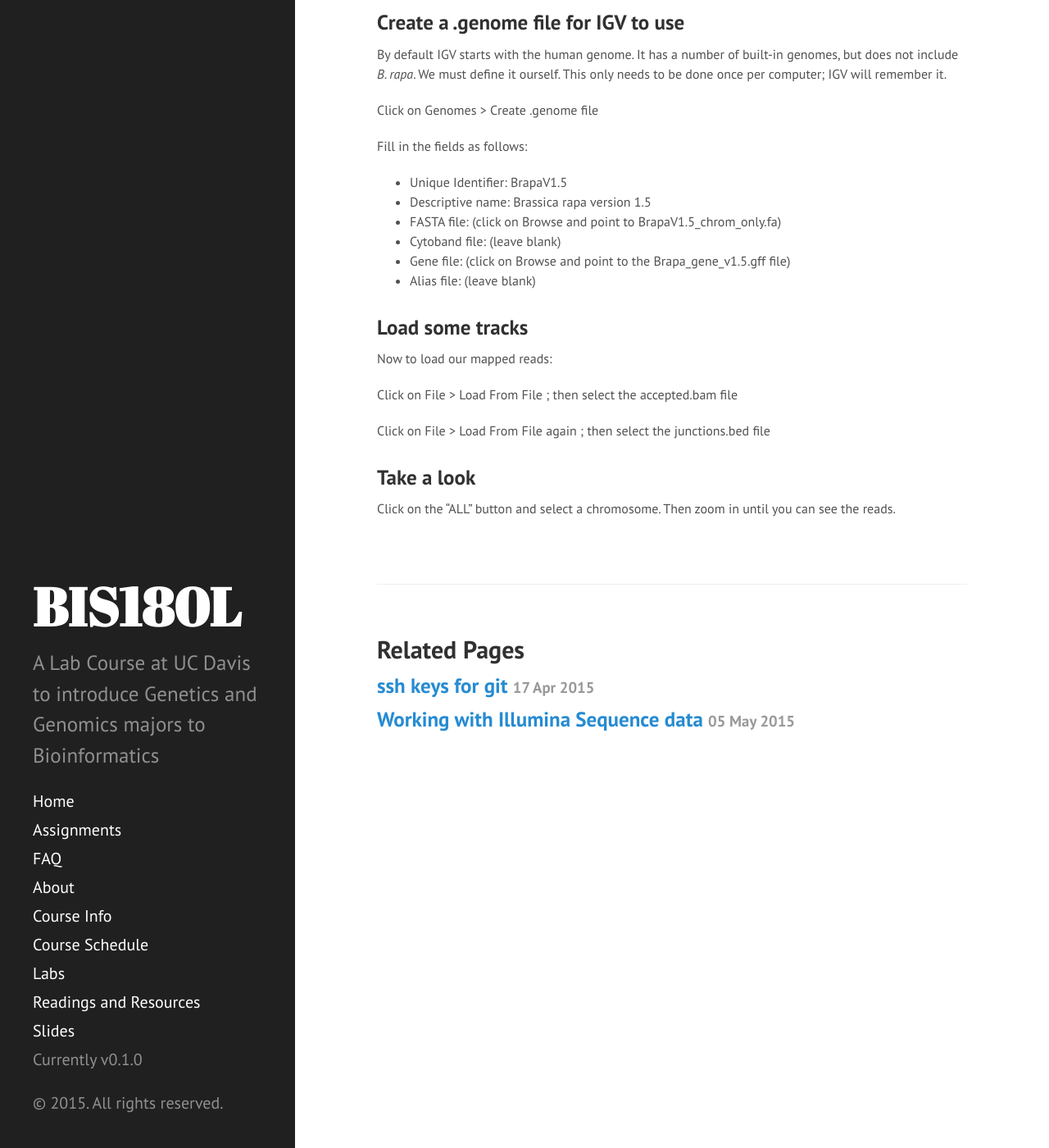
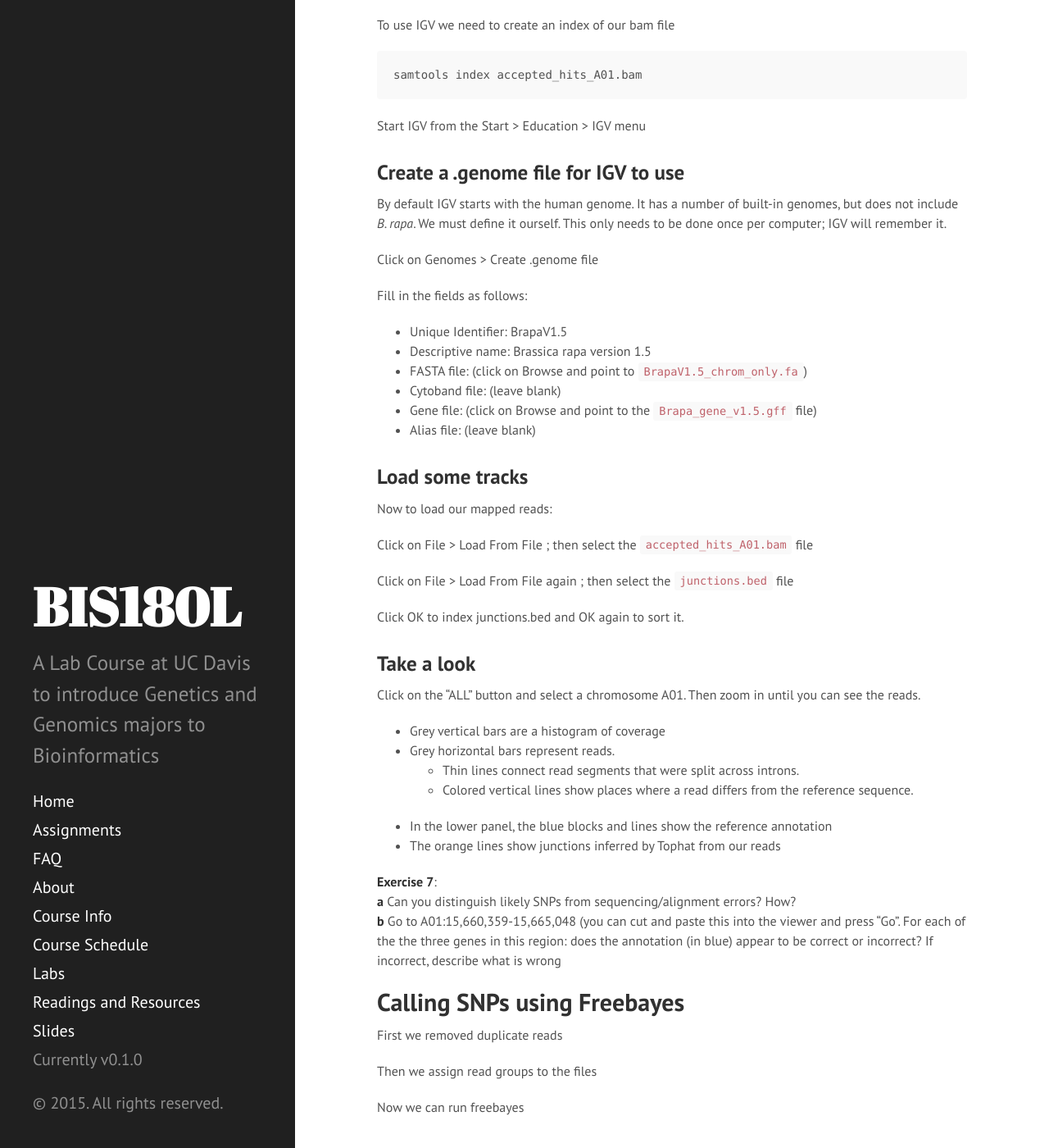
Before and after one commit to rjcmarkelz/BIS180L_web, a Jekyll site: the page built from _posts/2015-05-07-Illumina-Day-2.md, in a window 1280 px wide and 1400 px high, scrolled down 3146 px. Shown: the whole window at 82% size. Built offline with Jekyll 4.4.1, drawn with Linux system fonts in a browser that asks for light colours; Markdown is read by kramdown in place of the engine named in the settings; some of the changed text lies outside the part shown.

Commit message:
updated Illumina day 2

```diff
--- a/_posts/2015-05-07-Illumina-Day-2.md
+++ b/_posts/2015-05-07-Illumina-Day-2.md
@@ -23,12 +23,13 @@
 
 ## Data files
 
-Download output from tophat run on a larger number of sequences:
+For better viewing and SNP calling I compiled all of the IMB211 internode files and all of the R500 internode files and ran tophat on those.  Then to keep the download to a somewhat reasonable size I subset the bam file to chromosome A01.  Download the files as listed below:
 
-    wget http://de.iplantcollaborative.org/dl/d/4B3E55F9-FF19-456E-9468-36A0BE74E4C0/tophat_out-IMB211_NDP_2_INTERNODE.1_matched.fq.tar.gz
-    tar -xvzf tophat_out-IMB211_NDP_2_INTERNODE.1_matched.fq.tar.gz
+    wget http://de.iplantcollaborative.org/dl/d/3A400919-4820-467A-8F9D-B80E6A6DD5C9/tophat_out-IMB211_All_A01_INTERNODE.fq.tar.gz
+    tar -xvzf tophat_out-IMB211_All_A01_INTERNODE.fq.tar.gz
 
-untar and unzip the files
+    wget http://de.iplantcollaborative.org/dl/d/B31CD90A-9B32-446A-A451-D0D645A91BC0/tophat_out-R500_All_A01_INTERNODE.fq.tar.gz
+    tar -xvzf tophat_out-R500_All_A01_INTERNODE.fq.tar.gz
 
 ## IGV
 
@@ -50,7 +51,7 @@
 
 ## FreeBayes
 
-There are many SNP callers available.  We will use one called [FreeBayes](https://github.com/ekg/freebayes) (If you scroll down on the webpage you will get to the help file, etc.)
+There are many SNP callers available.  We will use one called [FreeBayes](https://github.com/ekg/freebayes) (If you scroll down on the webpage you will get to the help file, etc.)  I like it because it automatically deals with alignment issues that are particularly problematic in RNA-seq data.  (but I have not done a good comparison with the other options.)
 
     cd BioinformaticsPackages/
     git clone --recursive git://github.com/ekg/freebayes.git
@@ -62,12 +63,12 @@
 
 ## Examine tophat output
 
-`cd` into one of your tophat output directories
+`cd` into one of the tophat output directories that you downloaded above
 
 You will see several files there.  Some of these are listed below
 
-* `accepted_hits.bam` -- A [bam](https://samtools.github.io/hts-specs/SAMv1.pdf) file for reads that were successfully mapped
-* `unmapped.bam` A bam file for reads that were not able to be mapped
+* `accepted_hits.bam` -- A [bam](https://samtools.github.io/hts-specs/SAMv1.pdf) file for reads that were successfully mapped __(this is called accepeted_hits_A01.bam in the tophat output that I created for you since I only retained chromosome A01)__
+* `unmapped.bam` A bam file for reads that were not able to be mapped __missing from the downloaded directory because I deleted it to save space__
 * `deletions.bed` and `insertions.bed` [bed](https://genome.ucsc.edu/FAQ/FAQformat.html) files giving insertions and deletions
 * `junctions.bed` A bed file giving introns
 * `align_summary.txt` Summarizes the mapping
@@ -80,9 +81,9 @@
 
 Bam files contain the information about where each read maps.  There are in a binary, compressed format so we can not use `less` on its own.  Thankfully there is a collection of programs called [`samtools`](http://www.htslib.org/) that allow us to view and manipulate these files.
 
-Let's take a look at `accepted_hits.bam`.  For this we use the `samtools view` command
+Let's take a look at `accepted_hits_A01.bam`.  For this we use the `samtools view` command
 
-    samtools view accepted_hits.bam | less
+    samtools view accepted_hits_A01.bam | less
 
 | Field | Value |
 |-------|-------|
@@ -112,7 +113,7 @@
 
 To use IGV we need to create an index of our bam file
 
-    samtools index accepted_hits.bam
+    samtools index accepted_hits_A01.bam
 
 Start IGV from the Start > Education > IGV menu
 
@@ -126,19 +127,40 @@
 
 * Unique Identifier: BrapaV1.5
 * Descriptive name: Brassica rapa version 1.5
-* FASTA file: (click on Browse and point to BrapaV1.5_chrom_only.fa)
+* FASTA file: (click on Browse and point to `BrapaV1.5_chrom_only.fa`)
 * Cytoband file: (leave blank)
-* Gene file: (click on Browse and point to the Brapa_gene_v1.5.gff file)
+* Gene file: (click on Browse and point to the `Brapa_gene_v1.5.gff` file)
 * Alias file: (leave blank)
 
 ### Load some tracks
 
 Now to load our mapped reads:
 
-Click on File > Load From File ; then select the accepted.bam file
+Click on File > Load From File ; then select the `accepted_hits_A01.bam` file
 
-Click on File > Load From File again ; then select the junctions.bed file
+Click on File > Load From File again ; then select the `junctions.bed` file
+
+Click OK to index junctions.bed and OK again to sort it.
 
 ### Take a look
 
-Click on the "ALL" button and select a chromosome.  Then zoom in until you can see the reads.
+Click on the "ALL" button and select a chromosome A01.  Then zoom in until you can see the reads.
+
+* Grey vertical bars are a histogram of coverage
+* Grey horizontal bars represent reads.
+    * Thin lines connect read segments that were split across introns.
+    * Colored vertical lines show places where a read differs from the reference sequence.
+* In the lower panel, the blue blocks and lines show the reference annotation
+* The orange lines show junctions inferred by Tophat from our reads
+
+__Exercise 7__:
+__a__ Can you distinguish likely SNPs from sequencing/alignment errors?  How?
+__b__ Go to A01:15,660,359-15,665,048 (you can cut and paste this into the viewer and press "Go".  For each of the the three genes in this region: does the annotation (in blue) appear to be correct or incorrect? If incorrect, describe what is wrong
+
+## Calling SNPs using Freebayes
+
+First we removed duplicate reads
+
+Then we assign read groups to the files
+
+Now we can run freebayes
```
Also changed, not shown: _posts/2015-03-31-Creating_BIS180L_virtual_machine.md (+1 -0 lines).
